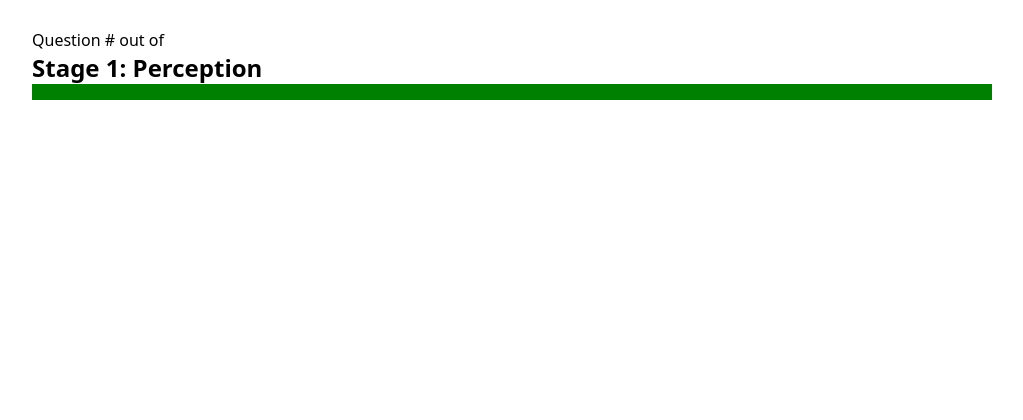
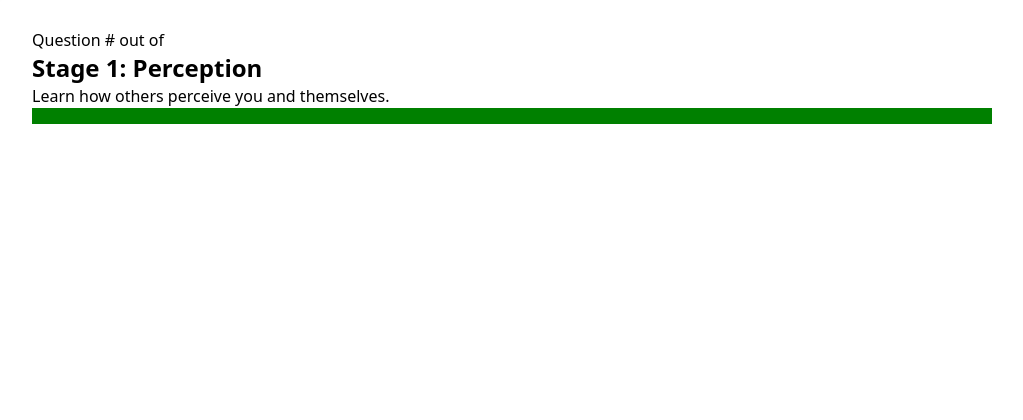
Before and after one commit to dylanlim-jy/christian-connection-cards, a Django app: template cards/templates/cards/play.html in a window 1280 px wide. Shown: the part 264-684 px from the top of the page, without its empty margins (128-1151 px from the left). Run offline with Django 4.2, Linux system fonts and the light colour scheme; the template is opened without the code that fills it, so the values that code supplies are empty; parts of the project's set-up code (start-up, migrations or seed data) failed here and were passed over; some libraries are stand-ins or nearby versions.

Commit message:
Add stage descriptions and modify step for card range selector

```diff
--- a/cards/templates/cards/index.html
+++ b/cards/templates/cards/index.html
@@ -20,7 +20,7 @@
                           <label class="label flex-row gap-x-2 justify-start">
                             <span class="label-text">Number of questions per stage: </span><span class="label-text" id="cardNumberSpan">{{ default_cards }}</span>
                           </label>
-                          <input id="cardNumberRange" name="num_cards" type="range" min="3" max="{{ max_cards }}" value="{{ default_cards }}" class="range range-xs range-primary max-w-xs" required/>
+                          <input id="cardNumberRange" name="num_cards" type="range" min="3" max="{{ max_cards }}" step="3" value="{{ default_cards }}" class="range range-xs range-primary max-w-xs" required/>
                       </div>
                       <div class="flex flex-col gap-y-4 lg:flex-row lg:gap-x-4 lg:items-center">
                         <input type="submit" class="btn btn-primary btn-outline" value="Start Playing"/>
--- a/cards/templates/cards/play.html
+++ b/cards/templates/cards/play.html
@@ -8,6 +8,7 @@
         <div class="stat">
             <div class="stat-desc">Question #<span id="currentQuestionNumber"></span> out of {{ num_cards }}</div>
             <div class="text-xl font-black md:text-2xl">Stage <span id="stageNumber">1</span>: <span id="stageDescription">Perception</span></div>
+            <div class="text-xs md:text-base" id="stageDescriptionExtra">Learn how others perceive you and themselves.</div>
         </div>
         </div>
 
@@ -43,6 +44,7 @@
 
             const stageNumberElement = document.getElementById('stageNumber');
             const stageDescriptionElement = document.getElementById('stageDescription');
+            const stageDescriptionExtraElement = document.getElementById('stageDescriptionExtra');
             const currentQuestionNumberElement = document.getElementById('currentQuestionNumber');
             const progressBarElement = document.getElementById('progressBar')
             const currentQuestionText = document.getElementById('currentQuestion');
@@ -72,11 +74,14 @@
                 };
 
                 if (currentQuestion['stage'] == 1) {
-                    stageDescriptionElement.innerHTML = 'Perception';
+                    stageDescriptionElement.innerHTML = "Perception";
+                    stageDescriptionExtraElement.innerHTML = "Learn how others perceive you and themselves.";
                 } else if (currentQuestion['stage'] == 2) {
-                    stageDescriptionElement.innerHTML = 'Connection';
+                    stageDescriptionElement.innerHTML = "Connection";
+                    stageDescriptionExtraElement.innerHTML = "Explore each other's past, present, and hopes for our eternal future.";
                 } else if (currentQuestion['stage'] == 3) {
-                    stageDescriptionElement.innerHTML = 'Edification';
+                    stageDescriptionElement.innerHTML = "Edification";
+                    stageDescriptionExtraElement.innerHTML = "Build and encourage each other up to the image of Christ.";
                 };
 
             }
--- a/cards/templates/cards/question_bank.html
+++ b/cards/templates/cards/question_bank.html
@@ -8,7 +8,7 @@
         <div class="hero-content lg:max-w-3xl text-center">
             <div>
                 <h1 class="text-3xl md:text-5xl font-black">Question Bank</h1>
-                <div class="overflow-x-auto py-10 w-full">
+                <div class="overflow-x-scroll py-10 w-full">
                     <table class="table table-xs">
                       <thead>
                         <tr>
--- a/cards/views.py
+++ b/cards/views.py
@@ -23,7 +23,7 @@
     # Define max range for questions
     with open(QUESTIONS_PATH, 'r') as json_file:
         questions = json.load(json_file)
-    max_card_range_number = max_cards(questions)
+    max_card_range_number = max_cards(questions) - (max_cards(questions) % 3)
 
     context = {
         'random_image': random_image,
```
